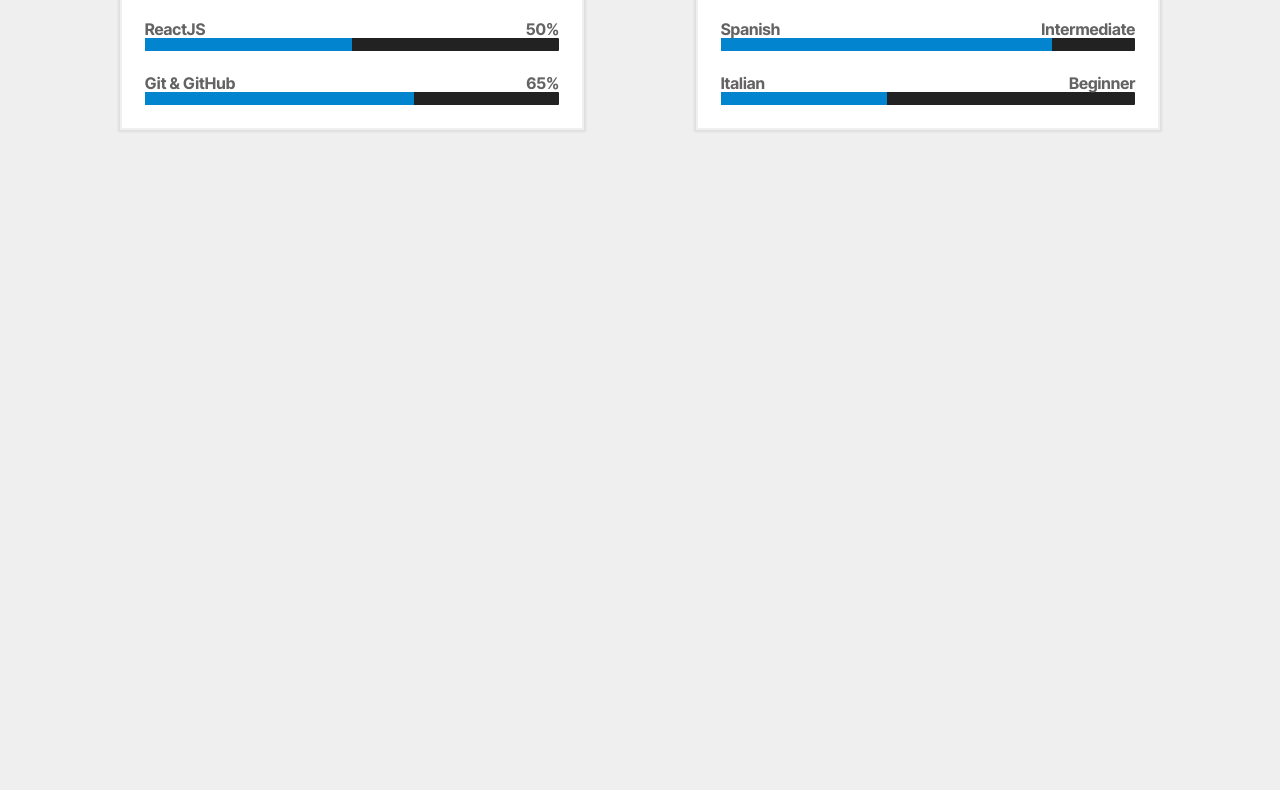
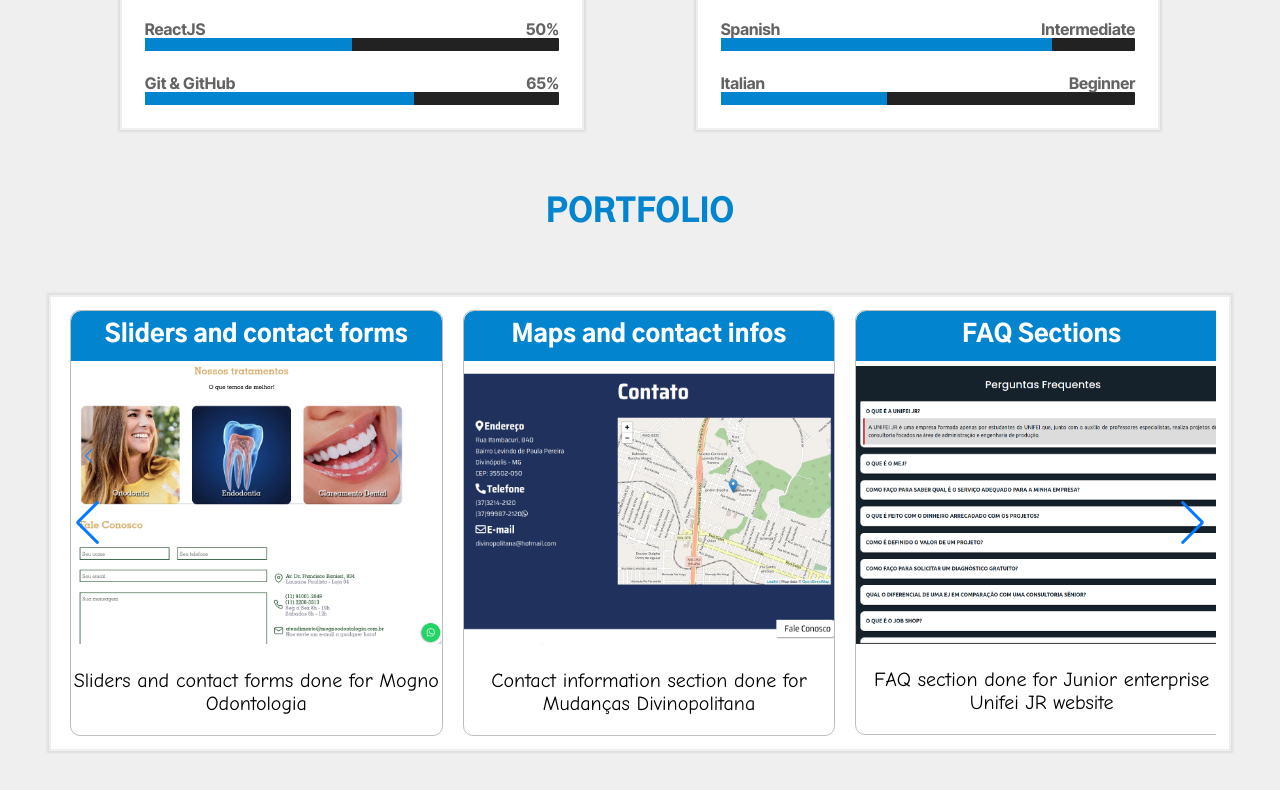
Before and after one commit to MatheusJulidori/matheusjulidori.github.io, a plain HTML site: page index.html in a window 1280 px wide. Shown: the part 866-1656 px from the top of the page. Before the commit the page ends 1176 px from the top, so only its background shows below. Drawn offline with nearby package versions, Linux system fonts and the light colour scheme.

Commit message:
V1.1 - Adding slides to porfolio

```diff
--- a/css/style.css
+++ b/css/style.css
@@ -1,42 +1,42 @@
 /*General CSS rules*/
 @import url(reset.css);
-html{
+html {
 	background-color: #efefef;
-    font-family: 'Comic Neue', cursive;
+	font-family: "Comic Neue", cursive;
 }
 
-div{
+div {
 	margin: 0 auto;
 }
 
-h1{
-    font-family: 'Gothic A1', sans-serif;
+h1 {
+	font-family: "Gothic A1", sans-serif;
 }
 
-h2{
-    font-family: 'Inter Tight', sans-serif;
+h2 {
+	font-family: "Inter Tight", sans-serif;
 }
 
-a{
+a {
 	color: black;
 }
 
-a:visited{
+a:visited {
 	color: black;
 }
 
 /*Common classes*/
 
-.box-white{
+.box-white {
 	background-color: white;
-    -webkit-box-shadow: 0px 0px 2px 2px #DEDEDE;
-    box-shadow: 0px 0px 2px 2px #DEDEDE;
+	-webkit-box-shadow: 0px 0px 2px 2px #dedede;
+	box-shadow: 0px 0px 2px 2px #dedede;
 	border: 2px solid #efefef;
 }
 
 /*Inter Sections itens*/
 
-.outside-title{
+.outside-title {
 	color: #0284ce;
 	text-align: center;
 	text-transform: uppercase;
@@ -45,8 +45,8 @@
 	margin: 8% 0;
 }
 
-@media (min-width:1025px) {
-    .outside-title{
+@media (min-width: 1025px) {
+	.outside-title {
 		font-size: 2rem;
 		margin: 5% 0;
 	}
@@ -54,7 +54,7 @@
 
 /*Main Section*/
 
-main{
+main {
 	margin: 5% auto;
 	width: 90%;
 	background-color: white;
@@ -62,58 +62,58 @@
 	flex-direction: column;
 }
 
-main #photo{
+main #photo {
 	max-width: 80%;
 	margin: 0 auto;
 	padding: 3% 0;
 }
 
-main .profile_pic{
+main .profile_pic {
 	max-width: 100%;
 	border-radius: 50%;
 	border: 2px solid #efefef;
-    -webkit-box-shadow: 0px 0px 2px 2px #DEDEDE;
-    box-shadow: 0px 0px 2px 2px #DEDEDE;
+	-webkit-box-shadow: 0px 0px 2px 2px #dedede;
+	box-shadow: 0px 0px 2px 2px #dedede;
 }
 
-main #download-button{
+main #download-button {
 	display: flex;
 	align-items: center;
 	justify-content: center;
 }
 
-main #download_cv{
-    font-family: 'Inter Tight', sans-serif;
+main #download_cv {
+	font-family: "Inter Tight", sans-serif;
 	width: 80%;
-    height:50px;
+	height: 50px;
 	background-color: white;
 	border: 2px solid #efefef;
-    -webkit-box-shadow: 0px 0px 2px 2px #DEDEDE;
-    box-shadow: 0px 0px 2px 2px #DEDEDE;
+	-webkit-box-shadow: 0px 0px 2px 2px #dedede;
+	box-shadow: 0px 0px 2px 2px #dedede;
 	transition: 0.3s;
 }
 
-main #download_cv:hover{
+main #download_cv:hover {
 	-webkit-box-shadow: 0px 0px 4px 3px #bebcbc;
 	box-shadow: 0px 0px 4px 3px #bebcbc;
 	cursor: pointer;
 }
 
-main .icon_download{
+main .icon_download {
 	margin-right: 10px;
 }
 
-main #main_title{
+main #main_title {
 	font-size: 1.3rem;
 	text-align: center;
 	font-weight: 900;
-    margin-right:auto;
+	margin-right: auto;
 	margin-left: auto;
 	margin-bottom: 0;
 	width: 90%;
 }
 
-main h2{
+main h2 {
 	margin-top: 0;
 	text-align: center;
 	font-size: 1.2rem;
@@ -121,82 +121,84 @@
 	color: gray;
 }
 
-#main_title span{
+#main_title span {
 	color: #0284ce;
 }
 
-main p{
+main p {
 	text-align: justify;
 	width: 90%;
 	margin: 10px auto;
 	font-size: 16px;
 }
 
-main .table_title{
+main .table_title {
 	color: black;
 	font-style: normal;
 }
 
-main table{
+main table {
 	width: 95%;
 	margin: 0 auto;
 }
 
-main tr :first-child{
+main tr :first-child {
 	color: rgb(99, 99, 99);
 	font-weight: 600;
 	text-align: left;
 }
 
-main tr :last-child{
+main tr :last-child {
 	text-align: right;
 }
 
-.double_side_table{
+.double_side_table {
 	margin-bottom: 5%;
 }
 
-@media (min-width:600px) {
-    main{
+@media (min-width: 600px) {
+	main {
 		width: 80%;
 	}
-    .double_side_table{
+	.double_side_table {
 		display: flex;
 		justify-content: space-between;
 		align-items: center;
 	}
 
-    #photo_resume{
+	#photo_resume {
 		width: 100%;
 	}
 
-    main p{
+	main p {
 		font-size: 18px;
 	}
 
-    #table_left,#table_right{
+	#table_left,
+	#table_right {
 		flex: 1 1 0;
 	}
 }
 
-@media (min-width:1025px) {
-   main{
+@media (min-width: 1025px) {
+	main {
 		flex-direction: row;
 		justify-content: center;
 		align-items: center;
 	}
-   #photo_resume, #infos{
+	#photo_resume,
+	#infos {
 		margin: 2% 4%;
 	}
-   main #photo{
+	main #photo {
 		max-width: 100%;
 		margin: 0 auto;
 	}
-   main #main_title{
+	main #main_title {
 		font-size: 2.3rem;
 	}
 
-   main h2{
+	main h2 {
 		margin-top: 0;
 		text-align: center;
 		font-size: 1.5rem;
@@ -204,35 +206,37 @@
 		color: gray;
 	}
 
-   .double_side_table{
+	.double_side_table {
 		margin-bottom: 0;
 	}
 
-   p,tr{
+	p,
+	tr {
 		font-size: 20px;
 	}
 }
 
 /*Skills sections*/
 
-#skills{
+#skills {
 	margin: 5% auto;
 	width: 90%;
 	display: flex;
 	flex-direction: column;
 }
 
-#pro-skills,#other-skills{
+#pro-skills,
+#other-skills {
 	width: 90%;
 	margin-bottom: 10%;
 }
 
-.box-title{
+.box-title {
 	font-size: 1.2rem;
 	letter-spacing: 0px;
 	text-align: center;
 	font-weight: 900;
-    margin:0 auto;
+	margin: 0 auto;
 	z-index: 100;
 	transform: translate(0, -1.2rem);
 	width: 70%;
@@ -241,48 +245,92 @@
 	color: white;
 }
 
-.skill-bar{
-    width:80%;
+.skill-bar {
+	width: 80%;
 	margin: 5% auto;
 }
 
-.skill-title{
+.skill-title {
 	display: flex;
 }
 
-.skill-bar h2{
+.skill-bar h2 {
 	margin: 0;
 	font-size: 16px;
 	color: rgb(99, 99, 99);
 	width: 100%;
 }
 
-.right-align{
+.right-align {
 	text-align: right;
 }
 
-.skill-progress{
+.skill-progress {
 	background-color: rgb(34, 34, 34);
-    height:13px;
+	height: 13px;
 	border-radius: 1px;
 }
 
-.skill-progress-bar{
+.skill-progress-bar {
 	background-color: #0284ce;
 	height: 13px;
 	margin-left: 0;
 }
 
-@media (min-width:1025px) {
-    #skills{
+@media (min-width: 1025px) {
+	#skills {
 		flex-direction: row;
 		justify-content: center;
 		align-items: center;
 	}
-    #pro-skills,#other-skills{
+	#pro-skills,
+	#other-skills {
 		width: 40%;
+		margin-bottom: 0;
 	}
-    .skill-bar{
+	.skill-bar {
 		width: 90%;
 	}
 }
+
+/*Portfolio section*/
+
+#slider-container {
+	margin: 5% auto;
+	width: 90%;
+    padding: 1%;
+}
+
+.swiper {
+	width: 100%;
+	height: auto;
+}
+
+.slide-title{
+    font-size: 1.5rem;
+    letter-spacing: 0px;
+    text-align: center;
+    font-weight: 900;
+    margin: 0 auto;
+    z-index: 100;
+    width: 100%;
+    background-color: #0284ce;
+    padding: 0.7rem 0;
+    border-radius: 10px 10px 0 0;
+    color: white;
+    margin-bottom: 5px;
+}
+
+.slide-text{
+	text-align: center;
+}
+
+.slide-image{
+    max-width: 100%;
+}
+
+.swiper-slide{
+    margin: 0 auto;
+    border: 1px solid #bebcbc;
+    border-radius: 10px;
+}
--- a/index.html
+++ b/index.html
@@ -6,11 +6,21 @@
 		<meta name="viewport" content="width=device-width, initial-scale=1.0" />
 		<title>Matheus Julidori - Fullstack JS Web Developer</title>
 		<link rel="icon" href="assets/favicon.ico" type="image/x-icon" />
-		<link rel="stylesheet" href="css/style.css" />
+
+		<!-- Icons -->
 		<link rel="stylesheet" href="https://cdnjs.cloudflare.com/ajax/libs/font-awesome/4.7.0/css/font-awesome.min.css">
+
+		<!-- Fonts -->
 		<link rel="preconnect" href="https://fonts.googleapis.com">
 		<link rel="preconnect" href="https://fonts.gstatic.com" crossorigin>
 		<link href="https://fonts.googleapis.com/css2?family=Comic+Neue:wght@400;800&family=Gothic+A1:wght@400;700;900&family=Inter+Tight:wght@400;700&display=swap" rel="stylesheet">
+
+		<!-- Slider -->
+		<link rel="stylesheet" href="https://cdn.jsdelivr.net/npm/swiper@8/swiper-bundle.min.css"/>
+
+		<!-- Custom Stylesheets -->
+		<link rel="stylesheet" href="css/style.css" />
+
 	</head>
 	<body>
 		<main id="intro" class="box-white">
@@ -180,6 +190,57 @@
 			</div>
 
 		</section>
+		<h1 class="outside-title">Portfolio</h1>
+		<section id="portfolio">
+			<div id="slider-container" class="box-white">
+				<!-- Slider main container -->
+				<div class="swiper">
+					<!-- Additional required wrapper -->
+					<div class="swiper-wrapper">
+						<!-- Slides -->
+						<div class="swiper-slide">
+							<h1 class="slide-title">Sliders and contact forms</h1>
+							<div class="slide-image-container">
+								<img class="slide-image"src="./assets/img/mogno_slider_contato.png" alt="Portfolio 1">
+							</div>
+							<p class="slide-text">Sliders and contact forms done for Mogno Odontologia</p>
+						</div>
+						<div class="swiper-slide">
+							<h1 class="slide-title">Maps and contact infos</h1>
+							<div class="slide-image-container">
+								<img class="slide-image"src="./assets/img/mudancas_slide_contact_info.png" alt="Portoflio 2">
+							</div>
+							<p class="slide-text">Contact information section done for Mudanças Divinopolitana</p>
+						</div>
+						<div class="swiper-slide">
+							<h1 class="slide-title">FAQ Sections</h1>
+							<div class="slide-image-container">
+								<img class="slide-image"src="./assets/img/unifei_slider_faq.png" alt="Portfolio 3">
+							</div>
+							<p class="slide-text">FAQ section done for Junior enterprise Unifei JR website</p>
+						</div>
+						<div class="swiper-slide">
+							<h1 class="slide-title">RESTFull APIs</h1>
+							<div class="slide-image-container">
+								<img class="slide-image"src="./assets/img/API.png" alt="Portfolio 3">
+							</div>
+							<p class="slide-text">RESTFull crypted API end points developed for an eCommerce shop</p>
+						</div>
+					</div>
+					<div class="swiper-button-next"></div>
+					<div class="swiper-button-prev"></div>
+
+				</div>
+			</div>
+		</section>
+
+
+		<!-- Swiper Scripts -->
+		<script src="https://cdn.jsdelivr.net/npm/swiper@8/swiper-bundle.min.js"></script>
+
+		<!-- Custom Scripts -->
 		<script src="./js/script.js"></script>
+
+
 	</body>
 </html>
--- a/js/script.js
+++ b/js/script.js
@@ -1,3 +1,31 @@
-document.getElementById("download_cv").addEventListener("click", function downloadCV(){
+document.getElementById("download_cv").addEventListener("click", function downloadCV() {
     window.open("https://matheusjulidori.github.io/CV_MatheusJulidori.pdf", "_blank");
 });
+
+// Swiper
+const swiper = new Swiper('.swiper', {
+    loop: true,
+
+    slidesPerView: 1,
+    spaceBetween: 10,
+    breakpoints: {
+        // when window width is >= 480px
+        480: {
+            slidesPerView: 2,
+            spaceBetween: 20
+        },
+        // when window width is >= 640px
+        1240: {
+            slidesPerView: 3,
+            spaceBetween: 20
+        },
+        1600: {
+            slidesPerView: 4,
+            spaceBetween: 20
+        }
+    },
+    navigation: {
+        nextEl: ".swiper-button-next",
+        prevEl: ".swiper-button-prev",
+    },
+});
```
Also changed, not shown: assets/img/API.png (added), assets/img/mogno_slider_contato.png (added), assets/img/mudancas_slide_contact_info.png (added), assets/img/unifei_slider_faq.png (added). Lines whose indentation alone changed are shown as unchanged.
